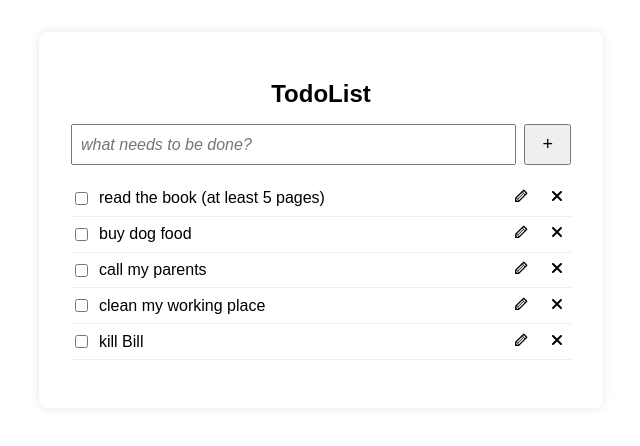
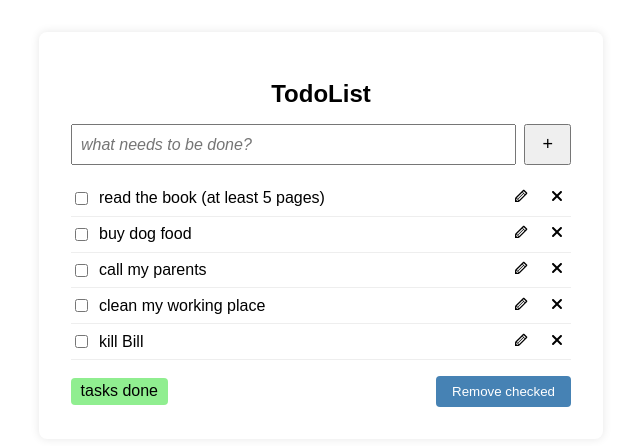
Before and after one commit to AtanasBondzhakov/todo-list, a React (Vite) app in the folder todo-list/: page / in a window 1280 px wide. Shown: the top 446 px of the page, without its empty margins (319-959 px from the left). Built offline with nearby package versions, Linux system fonts and the light colour scheme.

Commit message:
Create Progress component

```diff
--- a/todo-list/src/App.jsx
+++ b/todo-list/src/App.jsx
@@ -3,6 +3,7 @@ import { v4 as uuidV4 } from 'uuid';
 
 import TodoList from "./components/TodoList.jsx";
 import Input from "./components/Input.jsx";
+import Progress from "./components/Progress.jsx";
 
 const initialTodos = [
     { id: 1, text: 'read the book (at least 5 pages)', isCompleted: false },
@@ -35,6 +36,8 @@ function App() {
                 <Input onAdd={handleAddTodo} />
 
                 <TodoList todos={todos} />
+
+                <Progress />
             </div>
         </>
     )
--- /dev/null
+++ b/todo-list/src/components/Progress.jsx
@@ -0,0 +1,10 @@
+export default function Progress() {
+    return (
+        <div className='progressTab'>
+            <div className='progress'>
+                <span className='progressBar'> tasks done</span>
+            </div>
+            <button className='removeBtn'>Remove checked</button>
+        </div>
+    );
+};
--- a/todo-list/src/index.css
+++ b/todo-list/src/index.css
@@ -58,3 +58,31 @@
   font-size: 18px;
   cursor: pointer;
 }
+
+.progressTab {
+  margin-top: 1rem;
+  display: flex;
+  justify-content: space-between;
+  align-items: center;
+}
+
+.progress {
+  display: flex;
+  align-items: center;
+}
+
+.progressBar {
+  background-color: #90ee90;
+  padding: 0.3rem 0.6rem;
+  border-radius: 4px;
+  margin-right: 0.5rem;
+}
+
+.removeBtn {
+  background-color: #4682b4;
+  color: white;
+  border: none;
+  padding: 0.5rem 1rem;
+  cursor: pointer;
+  border-radius: 4px;
+}
```
